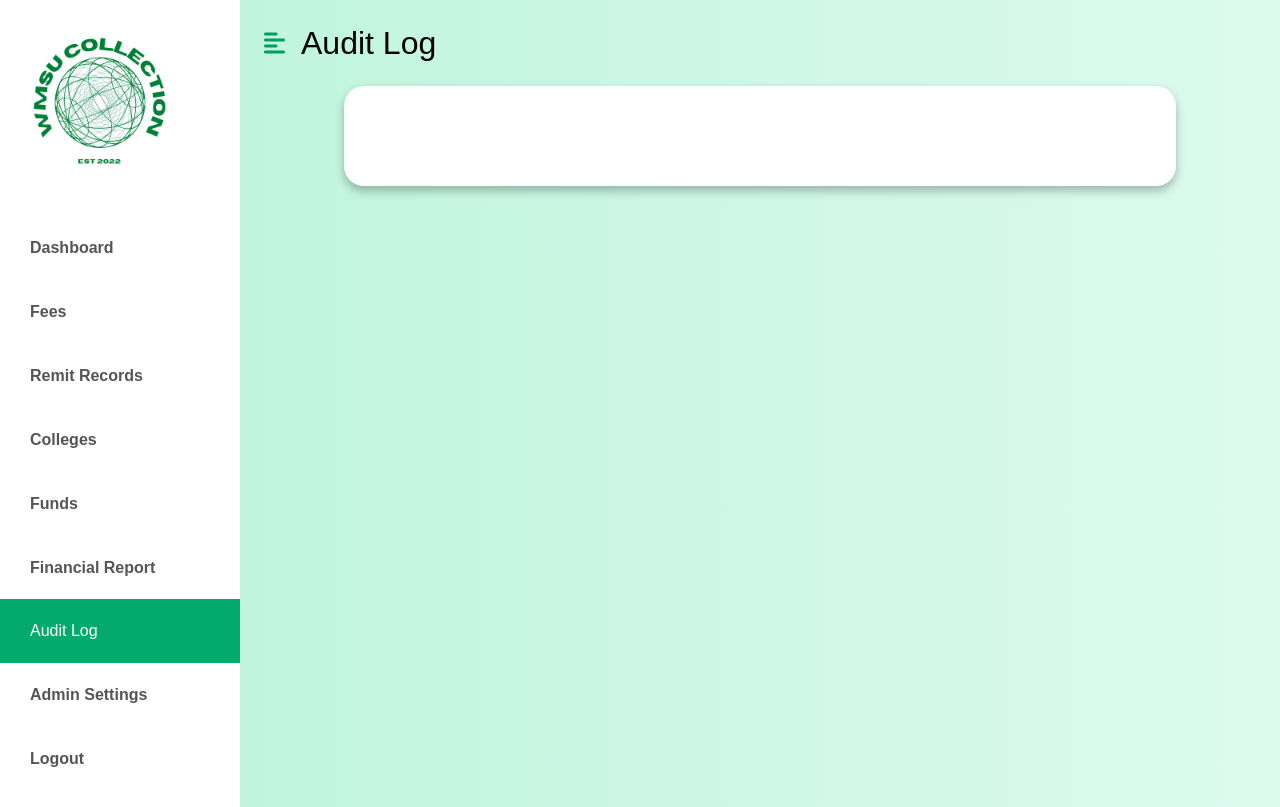
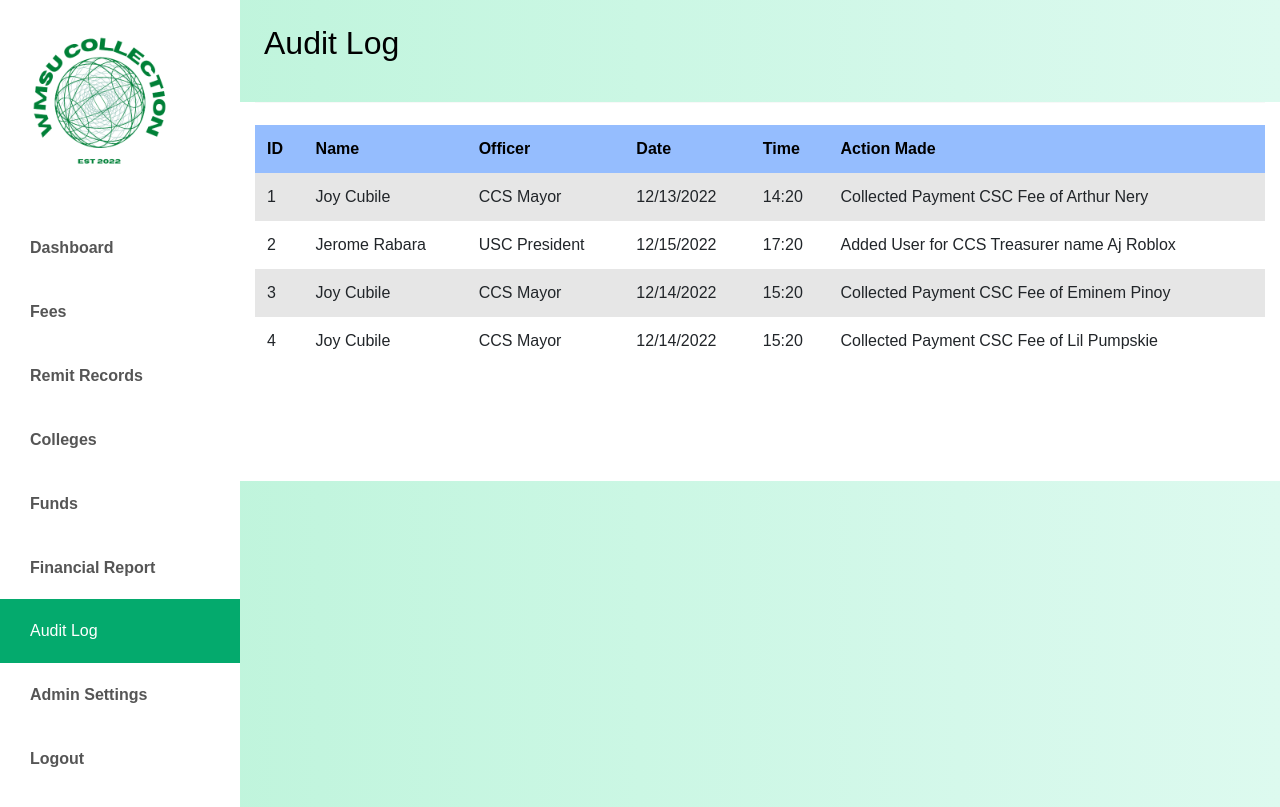
Before and after one commit to LurDooDev/wmsu-collection-system, a PHP site: page /audit-log/audit-log.php in a window 1280 px wide. Run offline with PHP 8.4, Linux system fonts and the light colour scheme; the visitor is signed in with stand-in values (Sample User, id 1); some libraries are stand-ins or nearby versions.

Commit message:
Update audit-log.php

```diff
--- a/audit-log/audit-log.php
+++ b/audit-log/audit-log.php
@@ -27,7 +27,7 @@ if (!isset($_SESSION['logged_id'])){
 	<link rel="stylesheet" href="https://stackpath.bootstrapcdn.com/bootstrap/4.5.0/css/bootstrap.min.css">
 	<link rel="stylesheet" href="https://fonts.googleapis.com/icon?family=Material+Icons">
 	<link rel="stylesheet" href="https://maxcdn.bootstrapcdn.com/font-awesome/4.7.0/css/font-awesome.min.css">
-    <link rel="stylesheet" href="../css/funds.css" />
+    <link rel="stylesheet" href="../css/audit.css" />
     <link rel="stylesheet" href="../css/payments.css" />
     <link rel="stylesheet" href="../css/dashboard.css" />
 	<script src="https://code.jquery.com/jquery-3.5.1.min.js"></script>
@@ -53,18 +53,65 @@ if (!isset($_SESSION['logged_id'])){
                 <a href="../public/logout.php" class="list-group-item list-group-item-action bg-hover fw-bold">Logout</a>
             </div>
         </div>
-		<div class="table-responsive">
+
+        <div class="table-responsive">
 	<div id="page-content-wrapper">
 <!-- Dashboard hamburger      -->
     <nav class="navbar navbar-expand-lg navbar-light bg-active py-4 px-4">
-            <i class="fas fa-align-left primary-text fs-4 me-3" id="menu-toggle"></i>
+        <div class="d-flex align-items-center">
             <h2 class="fs-2 m-0" style="color:#000000; font-weight: 400;">Audit Log</h2>
         </div>
     </nav>
     <div class="container">
-		<div class="row justify-content-center">
+    <div class="col-sm-14" id="lakatan">
+                <table class="table table-striped table-borderless">
+            <thead style="background-color:#95BDFE ;" class="text-white">
+              <tr>
+                <hr style="height: 6px; color: #FFF;">
+                <th scope="col" style = " color: #000000;" >ID</th>
+                <th scope="col" style = " color: #000000;" >Name</th>
+                <th scope="col" style = " color: #000000;" >Officer</th>
+                <th scope="col" style = " color: #000000;" >Date</th>
+                <th scope="col" style = " color: #000000;" >Time</th>
+                <th scope="col" style = " color: #000000;" >Action Made</th>
+              </tr>
+            </thead>
+            <tbody>
+              <tr>
+                <td>1</td>
+                <td>Joy Cubile</td>
+                <td>CCS Mayor</td>
+                <td>12/13/2022</td>
+                <td>14:20</td>
+                <td>Collected Payment CSC Fee of Arthur Nery</td>
+              </tr>
+              <tr>
+                <td>2</td>
+                <td>Jerome Rabara</td>
+                <td>USC President</td>
+                <td>12/15/2022</td>
+                <td>17:20</td>
+                <td>Added User for CCS Treasurer name Aj Roblox</td>
+              </tr>
+              <tr>
+                <td>3</td>
+                <td>Joy Cubile</td>
+                <td>CCS Mayor</td>
+                <td>12/14/2022</td>
+                <td>15:20</td>
+                <td>Collected Payment CSC Fee of Eminem Pinoy</td>
+              </tr>
+              <td>4</td>
+                <td>Joy Cubile</td>
+                <td>CCS Mayor</td>
+                <td>12/14/2022</td>
+                <td>15:20</td>
+                <td>Collected Payment CSC Fee of Lil Pumpskie</td>
+              </tr>
 
-
+          </table>
+                </div>
+                </div>
 </body>
 
 <!-- Script for dashboard hamburger         -->
```
